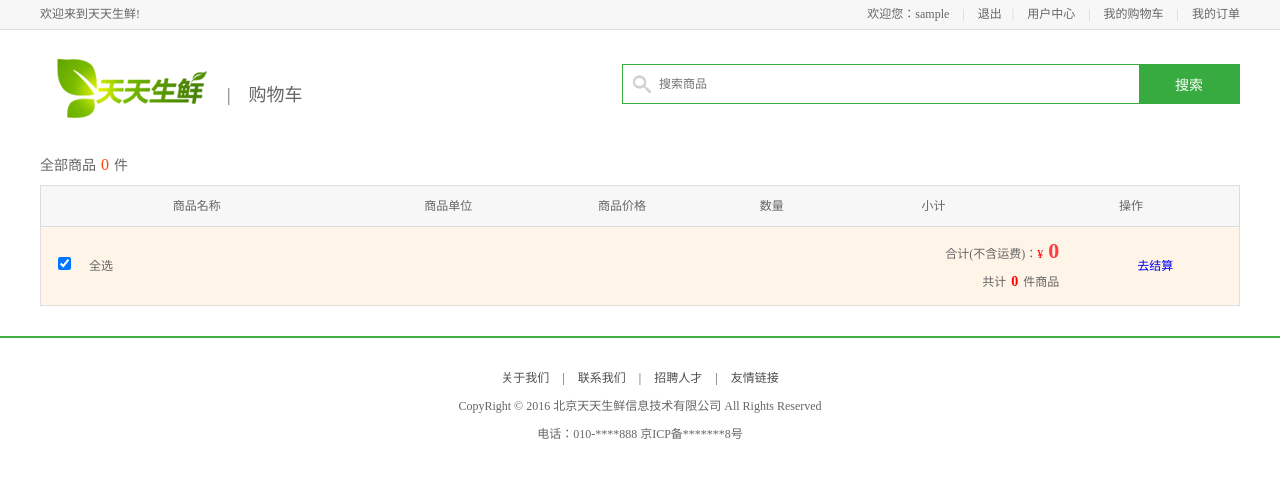
After one commit to wangaqiang/dailyfresh, a Django app: page /cart/ in a window 1280 px wide. The commit adds this page. Shown: the top 478 px of the page. Run offline with Django 3.2, Linux system fonts and the light colour scheme; the visitor is signed in with stand-in values (Sample User, id 1); data that the repository does not hold is empty; parts of the project's set-up code (start-up, migrations or seed data) failed here and were passed over.

Commit message:
购物车页面的显示

```diff
--- a/dailyfresh/apps/cart/urls.py
+++ b/dailyfresh/apps/cart/urls.py
@@ -1,6 +1,7 @@
 from django.conf.urls import url
-from cart.views import CartAddView
+from cart.views import CartAddView, CartInfoView
 
 urlpatterns = [
-    utl(r'^add', CartAddView.as_view(), name='add'), # 购物车记录添加
+    url(r'^add', CartAddView.as_view(), name='add'), # 购物车记录添加
+    url(r'^$', CartInfoView.as_view(), name='show'), # 购物车页面显示
 ]
--- a/dailyfresh/apps/cart/views.py
+++ b/dailyfresh/apps/cart/views.py
@@ -4,6 +4,7 @@ from django.http import JsonResponse
 
 from goods.models import GoodsSKU
 from django_redis import get_redis_connection
+from utils.mixin import LoginRequiredMixin
 # Create your views here.
 # 添加商品到购物车:
 # 请求方式,采用ajax post
@@ -67,3 +68,49 @@ class CartAddView(View):
 
         # 返回应答
         return JsonResponse({'res':5, 'total_count':total_count, 'message':'添加成功'})
+
+
+# /cart/
+class CartInfoView(LoginRequiredMixin, View):
+    '''购物车页面显示'''
+    def get(self, request):
+        '''显示'''
+        # 获取登录的用户
+        user = request.user
+        # 获取用户购物车中商品的信息
+        conn = get_redis_connection('default')
+        cart_key = 'cart_%d'%user.id
+        # {'商品id':商品数量}
+        cart_dict = conn.hgetall(cart_key)
+
+
+        skus = []
+        # 保存用户购物车中商品的总数目和总价格
+        total_count = 0
+        total_price = 0
+
+        # 遍历获取商品的信息
+        for sku_id, count in cart_dict.items():
+            # 根据商品的id获取商品的信息
+            GoodsSKU.objects.get(id=sku_id)
+            # 计算商品的小计
+            amount = sku.price*int(count)
+            # 动态给sku对象增加一个属性amount,保存商品的小计
+            sku.amount = amount
+            # 动态给sku对象增加一个属性count,保存购物车中对应商品的数量
+            sku.count = count
+            # 添加
+            skus.append(sku)
+
+            # 累加计算商品的总数目和总价格
+            total_count += int(count)
+            total_price += amount
+
+        # 组织上下文
+        context = {'total_count':total_count,
+                    'total_price':total_price,
+                    'skus':skus
+        }
+
+        # 使用模板
+        return render(request, 'cart.html', context)
--- a/dailyfresh/templates/base.html
+++ b/dailyfresh/templates/base.html
@@ -40,7 +40,7 @@
 					<span>|</span>
 					<a href="{% url 'user:user' %}">用户中心</a>
 					<span>|</span>
-					<a href="cart.html">我的购物车</a>
+					<a href="{% url 'cart:show' %}">我的购物车</a>
 					<span>|</span>
 					<a href="{% url 'user:order' %}">我的订单</a>
 				</div>
--- /dev/null
+++ b/dailyfresh/templates/cart.html
@@ -0,0 +1,41 @@
+{% extends 'base_no_cart.html'%}
+{% block title %}天天生鲜-购物车{% endblock title %}
+
+{% block page_title %}购物车{% endblock page_title %}
+{% block body %}
+	<div class="total_count">全部商品<em>{{ total_count }}</em>件</div>
+	<ul class="cart_list_th clearfix">
+		<li class="col01">商品名称</li>
+		<li class="col02">商品单位</li>
+		<li class="col03">商品价格</li>
+		<li class="col04">数量</li>
+		<li class="col05">小计</li>
+		<li class="col06">操作</li>
+	</ul>
+	{% for sku in skus %}
+	<ul class="cart_list_td clearfix">
+		<li class="col01"><input type="checkbox" name="" checked></li>
+		<li class="col02"><img src="{{ sku.image.url }}"></li>
+		<li class="col03">{{ sku.name }}<br><em>{{ sku.price }}元/{{ sku.unite }}g</em></li>
+		<li class="col04">{{ sku.unite }}</li>
+		<li class="col05">{{ sku.price }}元</li>
+		<li class="col06">
+			<div class="num_add">
+				<a href="javascript:;" class="add fl">+</a>
+				<input type="text" class="num_show fl" value="{{ sku.count }}">
+				<a href="javascript:;" class="minus fl">-</a>
+			</div>
+		</li>
+		<li class="col07">{{ sku.amount }}元</li>
+		<li class="col08"><a href="javascript:;">删除</a></li>
+	</ul>
+	{% endfor %}
+
+
+	<ul class="settlements">
+		<li class="col01"><input type="checkbox" name="" checked=""></li>
+		<li class="col02">全选</li>
+		<li class="col03">合计(不含运费)：<span>¥</span><em>{{ total_price }}</em><br>共计<b>{{ total_count }}</b>件商品</li>
+		<li class="col04"><a href="place_order.html">去结算</a></li>
+	</ul>
+{% endblock body %}
```
